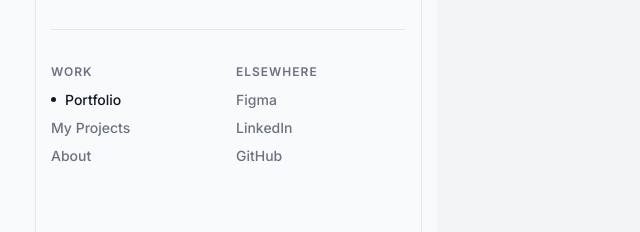
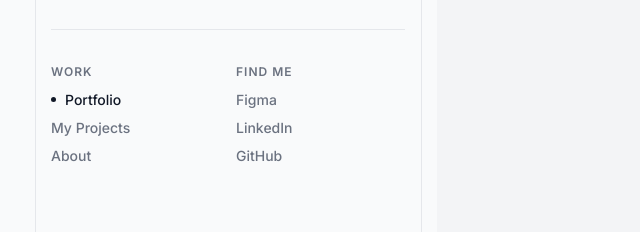
Before and after one commit to uladluch/portfolio, a website: page index.html in a window 1280 px wide. Shown: the part 251-483 px from the top of the page, 25-665 px from the left. Drawn offline with Linux system fonts and the light colour scheme.

Commit message:
Label the off-site links Find me
Elsewhere was my own pick and read as vague — it says where the links go
without saying what is at the other end. Find me does both, and reads as
an invitation rather than a filing category.

```diff
--- a/index.html
+++ b/index.html
@@ -75,7 +75,7 @@
             </section>
 
             <section class="directory__group">
-              <h2 class="directory__label">Elsewhere</h2>
+              <h2 class="directory__label">Find me</h2>
               <!-- Links off the site, so no page-link class and no --pages
                    modifier: the dot marks reading position on this page, and
                    these do not have one. -->
```
